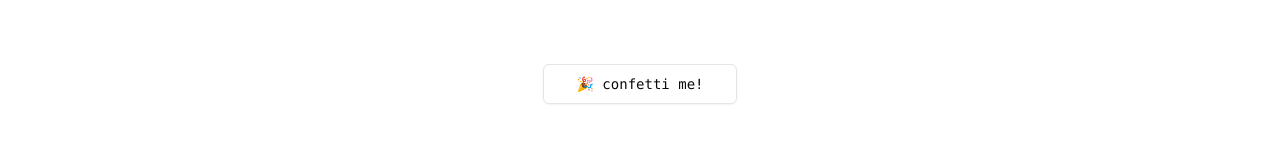
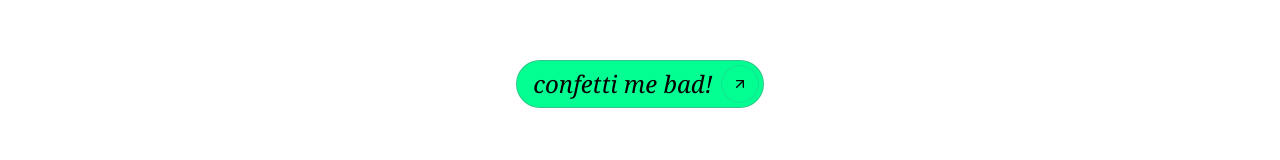
Before and after one commit to Atharane/playground, a Next.js app: page /interstate in a window 1280 px wide. Shown: the part 316-476 px from the top of the page. Built offline with nearby package versions, Linux system fonts and the light colour scheme.

Commit message:
enhance interstate page with react-confetti and styled button

```diff
--- /dev/null
+++ b/app/interstate/confetti.client.tsx
@@ -0,0 +1,22 @@
+"use client";
+
+import Confetti from "react-confetti";
+
+export const ConfettiClient = () => {
+	return (
+		<Confetti
+			width={window.innerWidth}
+			height={window.innerHeight}
+			recycle={false}
+			drawShape={(ctx) => {
+				ctx.beginPath();
+				ctx.arc(0, 0, 10, 0, 2 * Math.PI);
+				ctx.fillStyle = "#8338ec";
+				ctx.fill();
+				ctx.closePath();
+			}}
+		/>
+	);
+};
+
+export default ConfettiClient;
--- a/app/interstate/page.tsx
+++ b/app/interstate/page.tsx
@@ -1,11 +1,23 @@
+import { ArrowUpRight } from "lucide-react";
+
 import { Button } from "@/components/ui/button";
+
 import { popConfetti } from "./client";
+import ConfettiClient from "./confetti.client";
 
 const Interstate = () => {
 	return (
-		<div className="flex flex-col items-center justify-center min-h-screen  bg-white font-mono">
-			<Button type="button" variant="outline" size="lg" onClick={popConfetti}>
-				🎉 confetti me!
+		<div className="flex flex-col items-center justify-center min-h-screen font-mono">
+			<ConfettiClient />
+			<Button
+				type="button"
+				className="group bg-[#03FF92] hover:bg-[#03FF92]/90 rounded-full pr-1 py-4 h-12 text-2xl font-serif italic flex items-center border border-muted-foreground/40 shadow-none transition-all duration-200 text-black"
+				onClick={popConfetti}
+			>
+				confetti me bad!
+				<span className="bg-[#03FF92] hover:bg-[#03FF92]/90 border border-slate-500/20 rounded-full p-2.5 transition-all duration-200">
+					<ArrowUpRight className="size-5 group-hover:rotate-12 transition-all duration-200" />
+				</span>
 			</Button>
 		</div>
 	);
--- a/package.json
+++ b/package.json
@@ -30,6 +30,7 @@
     "next": "15.1.2",
     "next-themes": "^0.4.4",
     "react": "^19.0.0",
+    "react-confetti": "^6.2.2",
     "react-dom": "^19.0.0",
     "react-hook-form": "^7.54.2",
     "react-hotkeys-hook": "^4.6.1",
```
